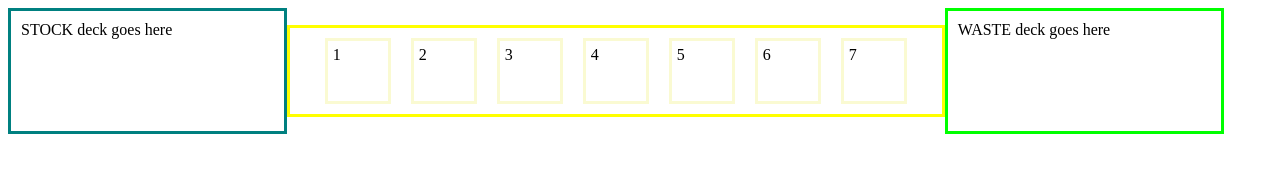
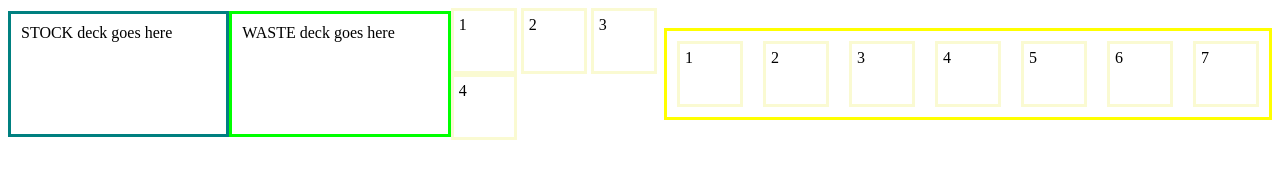
Before and after one commit to mshaner97/midland, a plain HTML site: page src/Classwork/PartnerProject/solitare.html in a window 1280 px wide. Drawn offline with Linux system fonts and the light colour scheme.

Commit message:
save progress

```diff
--- a/src/Classwork/PartnerProject/solitare.html
+++ b/src/Classwork/PartnerProject/solitare.html
@@ -10,6 +10,14 @@
 <div id = "cardBrick">
     <div id = "foundationDeck"></div>
     <div id = "stockDeck">STOCK deck goes here</div>
+    <div id = "wasteDeck">WASTE deck goes here</div>
+    <div id = "suitDecks">
+        <div id = slot>1</div>
+        <div id = slot>2</div>
+        <div id = slot>3</div>
+        <div id = slot>4</div>
+    </div>
+    <br>
     <div id = "cardSlots">
         <div id = slot>1</div>
         <div id = slot>2</div>
@@ -19,7 +27,6 @@
         <div id = slot>6</div>
         <div id = slot>7</div>
     </div>
-    <div id = "wasteDeck">WASTE deck goes here</div>
 </div>
 </body>
 </html>
```
